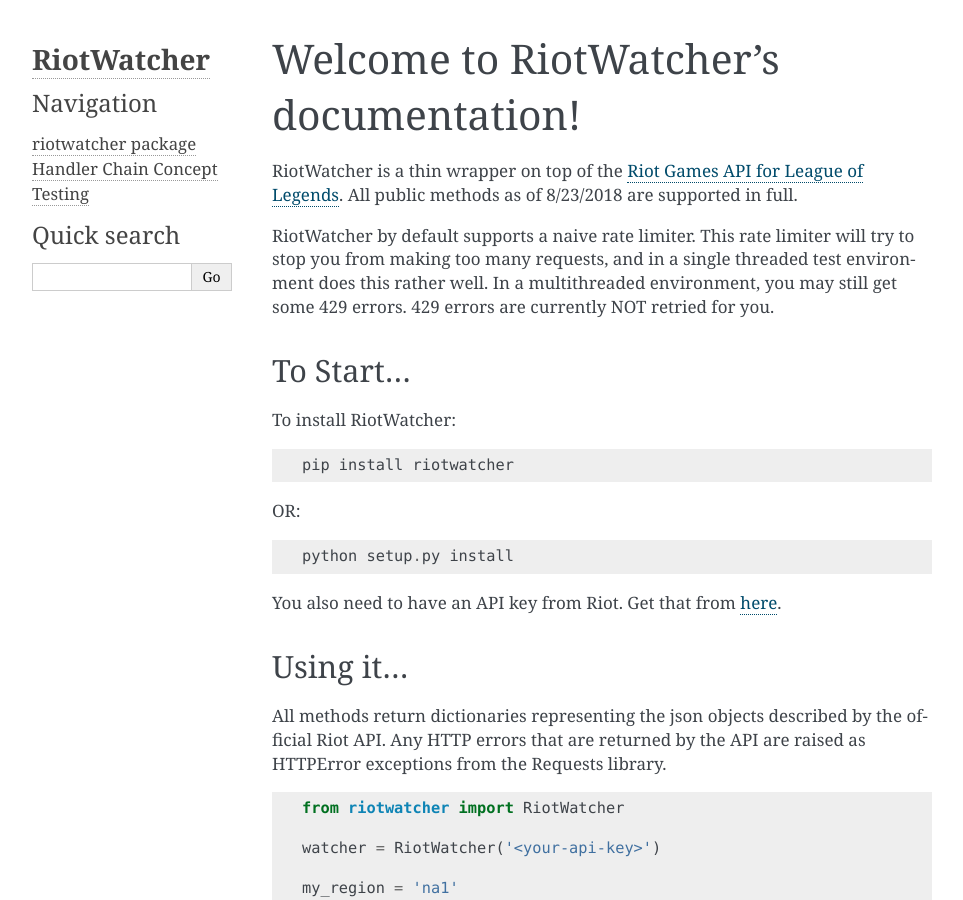
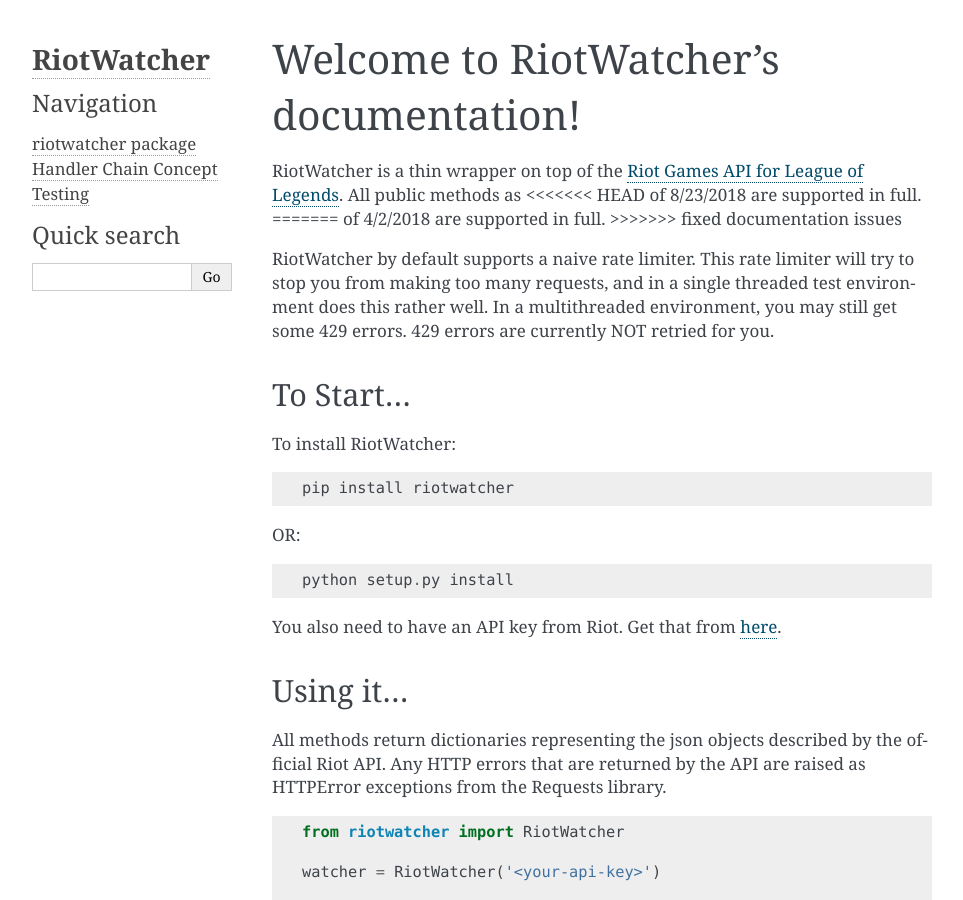
Before and after one commit to pseudonym117/Riot-Watcher, a Sphinx documentation site: the page built from docs/index.rst, in a window 1280 px wide and 900 px high. Shown: the whole window, without its empty margins (148-1111 px from the left). Built offline with Sphinx 7.4.7, drawn with Linux system fonts in a browser that asks for light colours.

Commit message:
fixed documentation issues

```diff
--- a/docs/index.rst
+++ b/docs/index.rst
@@ -4,7 +4,11 @@
 
 RiotWatcher is a thin wrapper on top of the `Riot Games API for League
 of Legends <https://developer.riotgames.com/>`__. All public methods as
+<<<<<<< HEAD
 of 8/23/2018 are supported in full.
+=======
+of 4/2/2018 are supported in full.
+>>>>>>> fixed documentation issues
 
 RiotWatcher by default supports a naive rate limiter. This rate limiter will
 try to stop you from making too many requests, and in a single threaded test environment
```
